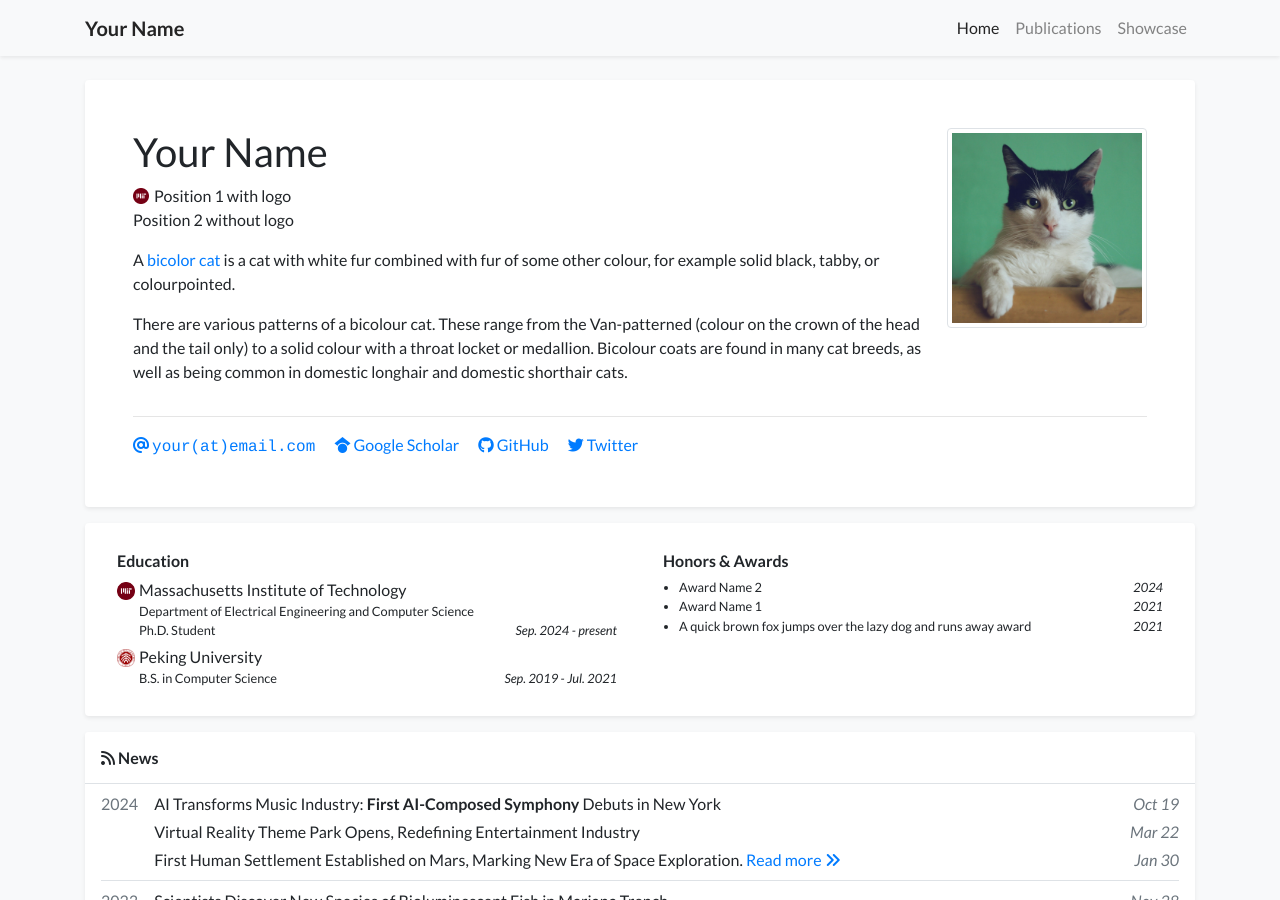
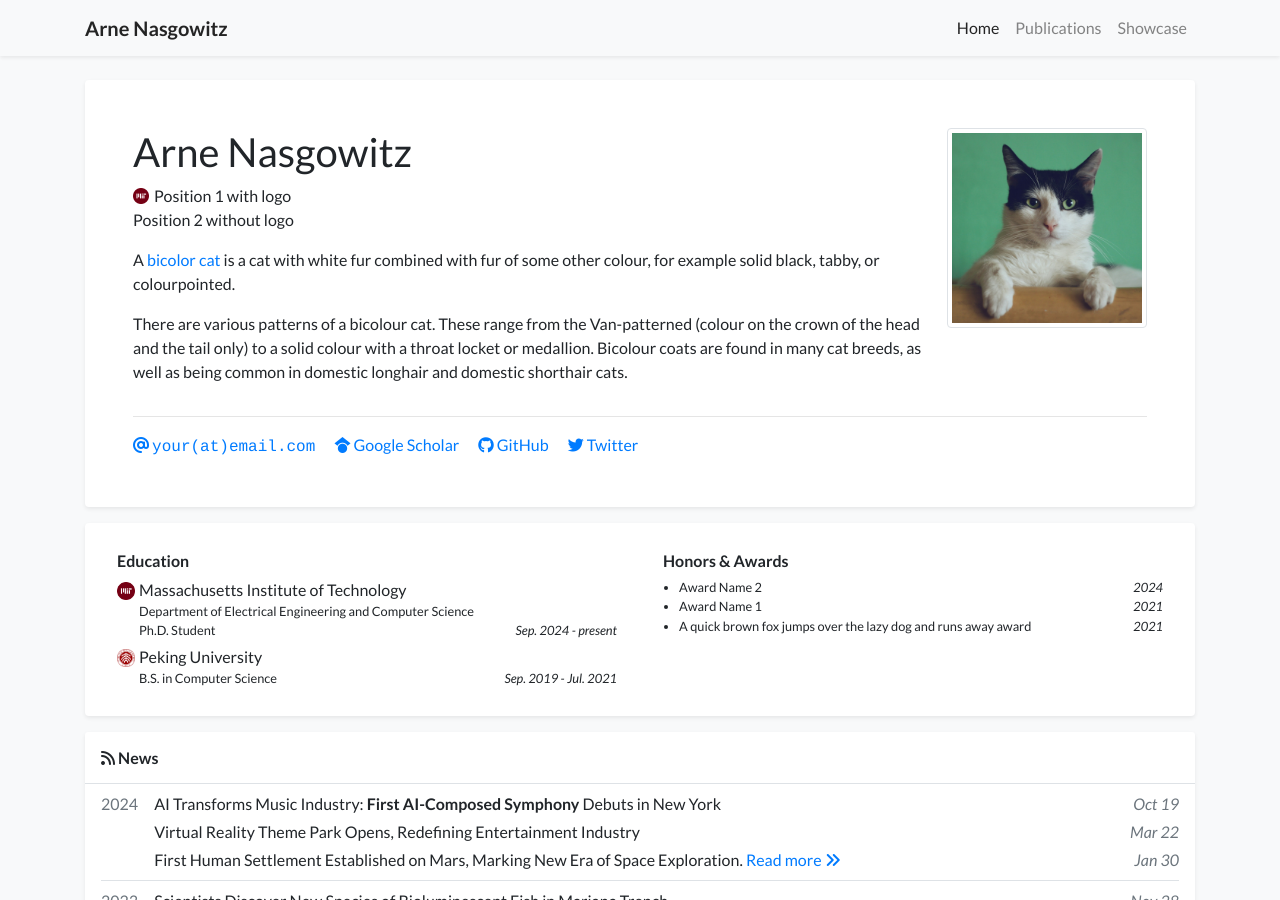
Before and after one commit to arne-nasgowitz/arne-nasgowitz.github.io, a Jekyll site: the page built from index.html, in a window 1280 px wide and 900 px high. Built offline with Jekyll 4.4.1, drawn with Linux system fonts in a browser that asks for light colours; nearby versions of some CDN libraries; a style sheet for code colours, icons or effects is not loaded.

Commit message:
Update profile.yml

```diff
--- a/_data/profile.yml
+++ b/_data/profile.yml
@@ -1,6 +1,6 @@
-primary_name: "Your Name"
+primary_name: "Arne Nasgowitz"
 secondary_name: ""
-navbar_name: "Your Name"
+navbar_name: "Arne Nasgowitz"
 
 positions:
 - logo: /assets/images/badges/MIT_Social_circle.png  # Logo is optional
```
